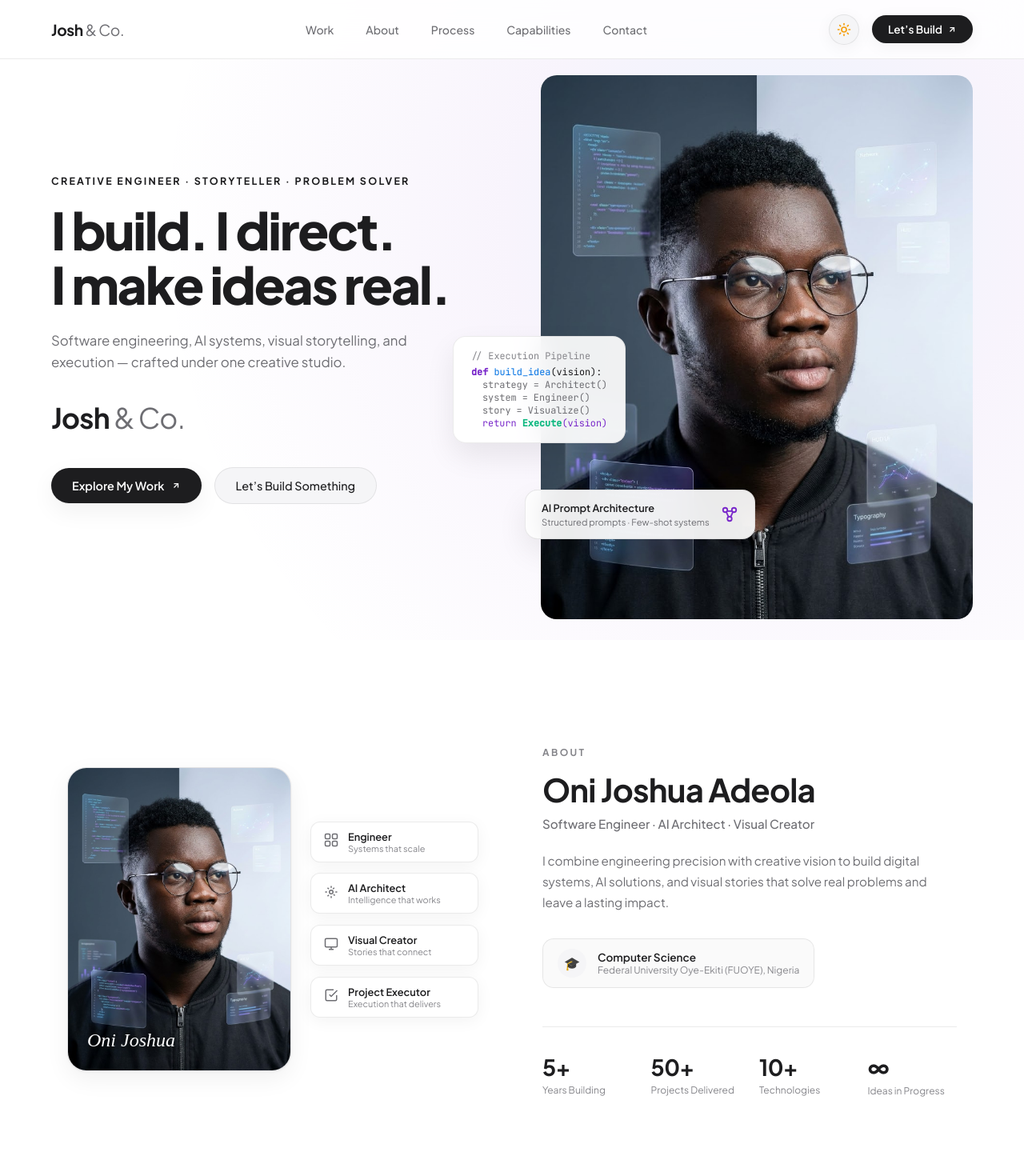
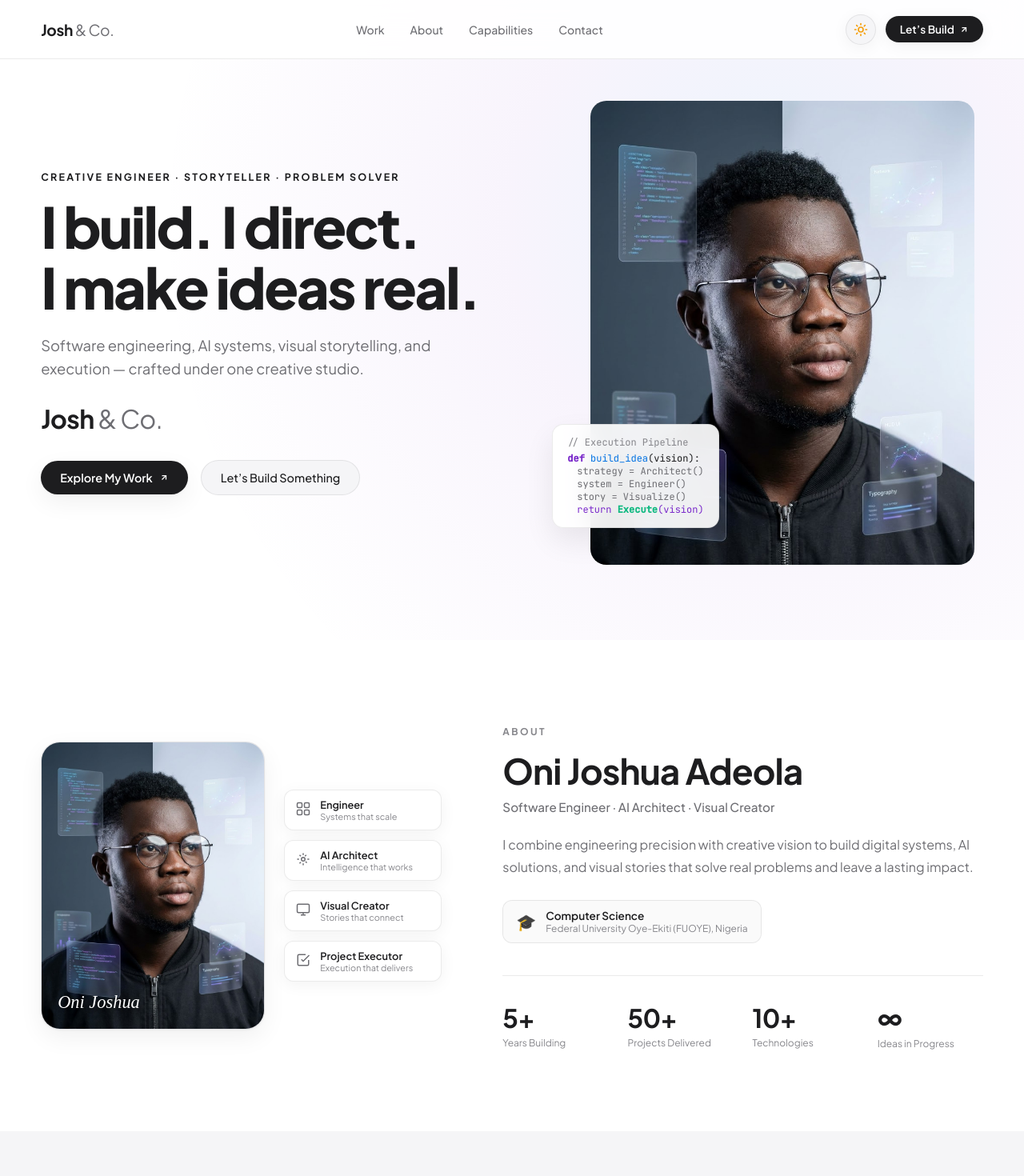
Before and after one commit to cyberhoruspunk/joshandco-web, a Next.js app: page / in a window 1280 px wide. Shown: the top 1470 px of the page at 80% size. Built offline with nearby package versions, Linux system fonts and the light colour scheme.

Commit message:
Add responsive layout and auto-scaling grid system

```diff
--- a/components/AboutSection.tsx
+++ b/components/AboutSection.tsx
@@ -56,14 +56,16 @@ const METRICS = [
 
 export const AboutSection: React.FC = () => {
   return (
-    <section id="about" style={{ padding: '8rem 4rem', maxWidth: '1240px', margin: '0 auto', backgroundColor: 'var(--bg-primary)' }}>
-      <div style={{ display: 'grid', gridTemplateColumns: '1fr 1.25fr', gap: '5rem', alignItems: 'center' }}>
-        <div style={{ display: 'flex', gap: '1.5rem', alignItems: 'center' }}>
-          <div style={{ width: '280px', height: '380px' }}>
+    <section id="about" className="section-spacing" style={{ backgroundColor: 'var(--bg-primary)' }}>
+      <div className="site-container">
+        <div className="about-grid">
+
+          <div className="about-left-col">
+            <div style={{ width: '100%', maxWidth: '280px', height: '360px', flexShrink: 0 }}>
               <ProfilePhoto variant="about" />
             </div>
 
-          <div style={{ display: 'flex', flexDirection: 'column', gap: '0.85rem' }}>
+            <div style={{ display: 'flex', flexDirection: 'column', gap: '0.75rem', width: '100%', maxWidth: '240px' }}>
               {ROLES.map((role, i) => (
                 <div
                   key={i}
@@ -74,8 +76,7 @@ export const AboutSection: React.FC = () => {
                     background: 'var(--bg-card)',
                     border: '1px solid var(--border-subtle)',
                     borderRadius: '12px',
-                  padding: '10px 16px',
-                  width: '210px',
+                    padding: '10px 14px',
                     boxShadow: 'var(--shadow-subtle)',
                   }}
                 >
@@ -93,14 +94,14 @@ export const AboutSection: React.FC = () => {
             <span style={{ fontSize: '0.75rem', letterSpacing: '0.2em', textTransform: 'uppercase', color: 'var(--text-muted)', fontWeight: 700 }}>
               About
             </span>
-          <h2 style={{ fontSize: '2.5rem', fontWeight: 700, margin: '0.75rem 0 0.5rem', letterSpacing: '-0.02em', color: 'var(--text-primary)' }}>
+            <h2 style={{ fontSize: 'clamp(2rem, 3.5vw, 2.75rem)', fontWeight: 700, margin: '0.75rem 0 0.5rem', letterSpacing: '-0.02em', color: 'var(--text-primary)' }}>
               Oni Joshua Adeola
             </h2>
             <p style={{ fontSize: '0.95rem', color: 'var(--text-secondary)', marginBottom: '1.5rem', fontWeight: 500 }}>
               Software Engineer · AI Architect · Visual Creator
             </p>
 
-          <p style={{ fontSize: '0.95rem', lineHeight: 1.7, color: 'var(--text-secondary)', marginBottom: '2rem' }}>
+            <p style={{ fontSize: '1rem', lineHeight: 1.7, color: 'var(--text-secondary)', marginBottom: '1.75rem' }}>
               I combine engineering precision with creative vision to build digital systems, AI solutions, and visual stories that solve real problems and leave a lasting impact.
             </p>
 
@@ -108,42 +109,32 @@ export const AboutSection: React.FC = () => {
               style={{
                 display: 'inline-flex',
                 alignItems: 'center',
-              gap: '14px',
-              padding: '12px 18px',
+                gap: '12px',
+                padding: '10px 16px',
                 background: 'var(--bg-card-subtle)',
                 border: '1px solid var(--border-subtle)',
-              borderRadius: '14px',
-              marginBottom: '3rem',
+                borderRadius: '12px',
+                marginBottom: '2.5rem',
               }}
             >
-            <div
-              style={{
-                width: '36px',
-                height: '36px',
-                borderRadius: '50%',
-                background: 'var(--btn-secondary-bg)',
-                display: 'flex',
-                alignItems: 'center',
-                justifyContent: 'center',
-              }}
-            >
-              🎓
-            </div>
+              <span style={{ fontSize: '1.25rem' }}>🎓</span>
               <div>
                 <div style={{ fontSize: '0.85rem', fontWeight: 600, color: 'var(--text-primary)' }}>Computer Science</div>
                 <div style={{ fontSize: '0.75rem', color: 'var(--text-muted)' }}>Federal University Oye-Ekiti (FUOYE), Nigeria</div>
               </div>
             </div>
 
-          <div style={{ display: 'grid', gridTemplateColumns: 'repeat(4, 1fr)', gap: '1.5rem', borderTop: '1px solid var(--border-subtle)', paddingTop: '2rem' }}>
+            <div className="about-metrics-grid">
               {METRICS.map((m, i) => (
                 <div key={i}>
-                <div style={{ fontSize: '1.75rem', fontWeight: 700, letterSpacing: '-0.02em', color: 'var(--text-primary)' }}>{m.value}</div>
+                  <div style={{ fontSize: 'clamp(1.5rem, 2.5vw, 2rem)', fontWeight: 700, letterSpacing: '-0.02em', color: 'var(--text-primary)' }}>{m.value}</div>
                   <div style={{ fontSize: '0.75rem', color: 'var(--text-muted)', marginTop: '4px' }}>{m.label}</div>
                 </div>
               ))}
             </div>
           </div>
+
+        </div>
       </div>
     </section>
   );
--- a/components/Hero.tsx
+++ b/components/Hero.tsx
@@ -3,19 +3,12 @@ import { ProfilePhoto } from './ProfilePhoto';
 
 export const Hero: React.FC = () => {
   return (
-    <section
-      style={{
-        position: 'relative',
-        minHeight: '100vh',
-        display: 'flex',
-        alignItems: 'center',
-        padding: '0 4rem',
-        overflow: 'hidden',
-        background: 'var(--hero-radial)',
-        backgroundColor: 'var(--bg-primary)',
-      }}
-    >
-      <div style={{ maxWidth: '640px', zIndex: 2, paddingTop: '3rem' }}>
+    <section className="hero-wrapper">
+      <div className="site-container">
+        <div className="hero-grid">
+
+          {/* Left Text Content */}
+          <div>
             <p
               style={{
                 fontSize: '0.78rem',
@@ -23,7 +16,7 @@ export const Hero: React.FC = () => {
                 textTransform: 'uppercase',
                 fontWeight: 700,
                 color: 'var(--accent-text-gradient)',
-            marginBottom: '1.25rem',
+                marginBottom: '1rem',
               }}
             >
               Creative Engineer · Storyteller · Problem Solver
@@ -31,12 +24,12 @@ export const Hero: React.FC = () => {
 
             <h1
               style={{
-            fontSize: 'clamp(2.5rem, 5vw, 4.5rem)',
-            lineHeight: 1.05,
+                fontSize: 'clamp(2.3rem, 5.5vw, 4.5rem)',
+                lineHeight: 1.08,
                 fontWeight: 800,
                 letterSpacing: '-0.035em',
                 color: 'var(--text-primary)',
-            marginBottom: '1.5rem',
+                marginBottom: '1.25rem',
               }}
             >
               I build. I direct.<br />
@@ -45,21 +38,21 @@ export const Hero: React.FC = () => {
 
             <p
               style={{
-            fontSize: '1.05rem',
+                fontSize: 'clamp(0.95rem, 1.5vw, 1.15rem)',
                 lineHeight: 1.6,
                 color: 'var(--text-secondary)',
-            maxWidth: '460px',
-            marginBottom: '2rem',
+                maxWidth: '520px',
+                marginBottom: '1.75rem',
               }}
             >
               Software engineering, AI systems, visual storytelling, and execution — crafted under one creative studio.
             </p>
 
-        <div style={{ fontSize: '2.2rem', fontWeight: 700, marginBottom: '2.5rem', letterSpacing: '-0.02em', color: 'var(--text-primary)' }}>
+            <div style={{ fontSize: '2rem', fontWeight: 700, marginBottom: '2rem', letterSpacing: '-0.02em', color: 'var(--text-primary)' }}>
               Josh <span style={{ color: 'var(--text-secondary)', fontWeight: 400 }}>& Co.</span>
             </div>
 
-        <div style={{ display: 'flex', gap: '1rem', alignItems: 'center' }}>
+            <div style={{ display: 'flex', gap: '1rem', alignItems: 'center', flexWrap: 'wrap' }}>
               <a
                 href="#work"
                 style={{
@@ -68,7 +61,7 @@ export const Hero: React.FC = () => {
                   gap: '8px',
                   backgroundColor: 'var(--btn-primary-bg)',
                   color: 'var(--btn-primary-text)',
-              padding: '13px 26px',
+                  padding: '12px 24px',
                   borderRadius: '9999px',
                   fontWeight: 600,
                   fontSize: '0.9rem',
@@ -85,7 +78,7 @@ export const Hero: React.FC = () => {
               <a
                 href="#contact"
                 style={{
-              padding: '13px 26px',
+                  padding: '12px 24px',
                   borderRadius: '9999px',
                   border: '1px solid var(--btn-secondary-border)',
                   backgroundColor: 'var(--btn-secondary-bg)',
@@ -99,72 +92,26 @@ export const Hero: React.FC = () => {
             </div>
           </div>
 
-      <div
-        style={{
-          position: 'absolute',
-          right: '5%',
-          top: '50%',
-          transform: 'translateY(-45%)',
-          width: '540px',
-          height: '680px',
-          zIndex: 1,
-        }}
-      >
+          {/* Right Column / Fluid Portrait */}
+          <div className="hero-portrait-wrapper">
             <ProfilePhoto variant="hero" />
 
-        <div
-          style={{
-            position: 'absolute',
-            bottom: '220px',
-            left: '-110px',
-            background: 'var(--code-snippet-bg)',
-            backdropFilter: 'blur(16px)',
-            border: '1px solid var(--code-snippet-border)',
-            borderRadius: '16px',
-            padding: '16px 22px',
-            fontFamily: 'var(--font-mono)',
-            fontSize: '0.74rem',
-            boxShadow: 'var(--code-snippet-shadow)',
-          }}
-        >
+            {/* Code Snippet Floating Graphic */}
+            <div className="floating-code-snippet">
               <div style={{ color: 'var(--text-muted)', marginBottom: '4px' }}>// Execution Pipeline</div>
-          <div><span style={{ color: 'var(--accent-purple)', fontWeight: 600 }}>def</span> <span style={{ color: 'var(--accent-blue)' }}>build_idea</span>(vision):</div>
-          <div style={{ paddingLeft: '14px', color: 'var(--text-secondary)' }}>strategy = Architect()</div>
-          <div style={{ paddingLeft: '14px', color: 'var(--text-secondary)' }}>system = Engineer()</div>
-          <div style={{ paddingLeft: '14px', color: 'var(--text-secondary)' }}>story = Visualize()</div>
-          <div style={{ paddingLeft: '14px', color: 'var(--accent-purple)' }}>return <span style={{ color: 'var(--accent-emerald)', fontWeight: 600 }}>Execute</span>(vision)</div>
+              <div>
+                <span style={{ color: 'var(--accent-purple)', fontWeight: 600 }}>def</span>{' '}
+                <span style={{ color: 'var(--accent-blue)' }}>build_idea</span>(vision):
+              </div>
+              <div style={{ paddingLeft: '12px', color: 'var(--text-secondary)' }}>strategy = Architect()</div>
+              <div style={{ paddingLeft: '12px', color: 'var(--text-secondary)' }}>system = Engineer()</div>
+              <div style={{ paddingLeft: '12px', color: 'var(--text-secondary)' }}>story = Visualize()</div>
+              <div style={{ paddingLeft: '12px', color: 'var(--accent-purple)' }}>
+                return <span style={{ color: 'var(--accent-emerald)', fontWeight: 600 }}>Execute</span>(vision)
+              </div>
+            </div>
           </div>
 
-        <div
-          style={{
-            position: 'absolute',
-            bottom: '100px',
-            left: '-20px',
-            background: 'var(--code-snippet-bg)',
-            backdropFilter: 'blur(16px)',
-            border: '1px solid var(--code-snippet-border)',
-            borderRadius: '16px',
-            padding: '14px 20px',
-            display: 'flex',
-            alignItems: 'center',
-            gap: '14px',
-            boxShadow: 'var(--code-snippet-shadow)',
-          }}
-        >
-          <div>
-            <div style={{ fontSize: '0.8rem', fontWeight: 600, color: 'var(--text-primary)' }}>AI Prompt Architecture</div>
-            <div style={{ fontSize: '0.7rem', color: 'var(--text-secondary)', marginTop: '2px' }}>
-              Structured prompts · Few-shot systems
-            </div>
-          </div>
-          <svg width="22" height="22" viewBox="0 0 24 24" fill="none" stroke="var(--accent-purple)" strokeWidth="2">
-            <circle cx="6" cy="6" r="3" />
-            <circle cx="18" cy="6" r="3" />
-            <circle cx="12" cy="18" r="3" />
-            <line x1="8.5" y1="7.5" x2="15.5" y2="7.5" />
-            <line x1="7.5" y1="8.5" x2="10.5" y2="15.5" />
-            <line x1="16.5" y1="8.5" x2="13.5" y2="15.5" />
-          </svg>
         </div>
       </div>
     </section>
--- a/components/Navbar.tsx
+++ b/components/Navbar.tsx
@@ -3,29 +3,13 @@ import { ThemeToggle } from './ThemeToggle';
 
 export const Navbar: React.FC = () => {
   return (
-    <header
-      style={{
-        position: 'fixed',
-        top: 0,
-        left: 0,
-        right: 0,
-        zIndex: 100,
-        display: 'flex',
-        justifyContent: 'space-between',
-        alignItems: 'center',
-        padding: '1.1rem 4rem',
-        backdropFilter: 'blur(20px)',
-        WebkitBackdropFilter: 'blur(20px)',
-        backgroundColor: 'var(--bg-nav)',
-        borderBottom: '1px solid var(--border-subtle)',
-      }}
-    >
+    <header className="nav-header">
       <div style={{ fontSize: '1.2rem', fontWeight: 700, letterSpacing: '-0.02em', color: 'var(--text-primary)' }}>
         Josh <span style={{ color: 'var(--text-secondary)', fontWeight: 400 }}>& Co.</span>
       </div>
 
-      <nav style={{ display: 'flex', gap: '2.5rem', alignItems: 'center' }}>
-        {['Work', 'About', 'Process', 'Capabilities', 'Contact'].map((item) => (
+      <nav className="nav-links">
+        {['Work', 'About', 'Capabilities', 'Contact'].map((item) => (
           <a
             key={item}
             href={`#${item.toLowerCase()}`}
@@ -40,7 +24,7 @@ export const Navbar: React.FC = () => {
         ))}
       </nav>
 
-      <div style={{ display: 'flex', alignItems: 'center', gap: '1rem' }}>
+      <div style={{ display: 'flex', alignItems: 'center', gap: '0.75rem' }}>
         <ThemeToggle />
         <a
           href="#contact"
@@ -50,11 +34,12 @@ export const Navbar: React.FC = () => {
             gap: '6px',
             backgroundColor: 'var(--btn-primary-bg)',
             color: 'var(--btn-primary-text)',
-            padding: '9px 20px',
+            padding: '8px 18px',
             borderRadius: '9999px',
             fontSize: '0.85rem',
             fontWeight: 600,
             boxShadow: 'var(--shadow-subtle)',
+            whiteSpace: 'nowrap',
           }}
         >
           Let’s Build
--- a/components/ProfilePhoto.tsx
+++ b/components/ProfilePhoto.tsx
@@ -57,11 +57,11 @@ export const ProfilePhoto: React.FC<ProfilePhotoProps> = ({ variant = 'hero', cl
         <div
           style={{
             position: 'absolute',
-            bottom: '24px',
-            left: '24px',
+            bottom: '20px',
+            left: '20px',
             fontFamily: 'serif',
             fontStyle: 'italic',
-            fontSize: '1.5rem',
+            fontSize: '1.4rem',
             color: '#ffffff',
             textShadow: '0 2px 12px rgba(0, 0, 0, 0.8)',
             pointerEvents: 'none',
--- a/styles/globals.css
+++ b/styles/globals.css
@@ -4,43 +4,35 @@
   --font-sans: 'Plus Jakarta Sans', -apple-system, BlinkMacSystemFont, 'SF Pro Display', sans-serif;
   --font-mono: 'JetBrains Mono', monospace;
 
-  /* LIGHT MODE (Apple Daytime Studio) */
+  /* LIGHT MODE */
   --bg-primary: #FFFFFF;
   --bg-secondary: #F5F5F7;
   --bg-tertiary: #FAFAFA;
-  --bg-nav: rgba(255, 255, 255, 0.82);
+  --bg-nav: rgba(255, 255, 255, 0.85);
   --bg-card: #FFFFFF;
   --bg-card-subtle: rgba(0, 0, 0, 0.02);
   --bg-card-hover: #F8F8FA;
 
   --border-subtle: rgba(0, 0, 0, 0.08);
   --border-medium: rgba(0, 0, 0, 0.14);
-  --border-focus: #0071E3;
 
   --text-primary: #1D1D1F;
   --text-secondary: #6E6E73;
   --text-muted: #86868B;
-  --text-accent: #0066CC;
 
   --accent-purple: #7928CA;
   --accent-blue: #0071E3;
-  --accent-cyan: #00A3BF;
   --accent-emerald: #10B981;
-  --accent-gradient: linear-gradient(135deg, #7928CA 0%, #0071E3 100%);
   --accent-text-gradient: linear-gradient(135deg, #5B21B6 0%, #1D4ED8 100%);
 
   --shadow-subtle: 0 4px 20px rgba(0, 0, 0, 0.05);
   --shadow-card: 0 10px 30px rgba(0, 0, 0, 0.06), 0 1px 3px rgba(0, 0, 0, 0.04);
-  --shadow-card-hover: 0 20px 40px rgba(0, 0, 0, 0.1), 0 1px 3px rgba(0, 0, 0, 0.06);
 
   --btn-primary-bg: #1D1D1F;
   --btn-primary-text: #FFFFFF;
-  --btn-primary-hover: #333336;
-
   --btn-secondary-bg: #F5F5F7;
   --btn-secondary-border: rgba(0, 0, 0, 0.08);
   --btn-secondary-text: #1D1D1F;
-  --btn-secondary-hover: #E8E8ED;
 
   --hero-radial: radial-gradient(circle at 75% 35%, rgba(0, 113, 227, 0.08) 0%, rgba(121, 40, 202, 0.05) 30%, rgba(255, 255, 255, 0) 70%);
   --signature-radial: radial-gradient(ellipse at center, rgba(121, 40, 202, 0.08) 0%, rgba(0, 113, 227, 0.04) 40%, rgba(255, 255, 255, 0) 75%);
@@ -56,47 +48,39 @@
 }
 
 [data-theme='dark'] {
-  /* DARK MODE (Nighttime High-Contrast Glow) */
+  /* DARK MODE */
   --bg-primary: #000000;
   --bg-secondary: #0A0A0A;
   --bg-tertiary: #111111;
-  --bg-nav: rgba(0, 0, 0, 0.78);
+  --bg-nav: rgba(0, 0, 0, 0.82);
   --bg-card: #0E0E10;
   --bg-card-subtle: rgba(255, 255, 255, 0.03);
   --bg-card-hover: #16161A;
 
   --border-subtle: rgba(255, 255, 255, 0.1);
   --border-medium: rgba(255, 255, 255, 0.2);
-  --border-focus: #4D8BFF;
 
   --text-primary: #FFFFFF;
   --text-secondary: #A1A1A6;
   --text-muted: #6E6E73;
-  --text-accent: #60A5FA;
 
   --accent-purple: #B59FFF;
   --accent-blue: #38BDF8;
-  --accent-cyan: #22D3EE;
   --accent-emerald: #34D399;
-  --accent-gradient: linear-gradient(135deg, #B59FFF 0%, #38BDF8 100%);
   --accent-text-gradient: linear-gradient(135deg, #D8B4FE 0%, #60A5FA 100%);
 
   --shadow-subtle: 0 4px 24px rgba(0, 0, 0, 0.4);
   --shadow-card: 0 10px 30px rgba(0, 0, 0, 0.6), 0 0 1px rgba(255, 255, 255, 0.15);
-  --shadow-card-hover: 0 20px 45px rgba(0, 0, 0, 0.8), 0 0 20px rgba(77, 139, 255, 0.18);
 
   --btn-primary-bg: #FFFFFF;
   --btn-primary-text: #000000;
-  --btn-primary-hover: #E5E5EA;
-
   --btn-secondary-bg: rgba(255, 255, 255, 0.06);
   --btn-secondary-border: rgba(255, 255, 255, 0.14);
   --btn-secondary-text: #FFFFFF;
-  --btn-secondary-hover: rgba(255, 255, 255, 0.12);
 
   --hero-radial: radial-gradient(circle at 75% 35%, rgba(181, 159, 255, 0.16) 0%, rgba(56, 189, 248, 0.1) 40%, rgba(0, 0, 0, 0) 75%);
   --signature-radial: radial-gradient(ellipse at center, rgba(181, 159, 255, 0.16) 0%, rgba(56, 189, 248, 0.08) 50%, rgba(0, 0, 0, 0) 75%);
-  --code-snippet-bg: rgba(14, 14, 18, 0.82);
+  --code-snippet-bg: rgba(14, 14, 18, 0.85);
   --code-snippet-border: rgba(255, 255, 255, 0.12);
   --code-snippet-shadow: 0 20px 40px rgba(0, 0, 0, 0.8), 0 0 24px rgba(181, 159, 255, 0.12);
 
@@ -111,11 +95,10 @@
   box-sizing: border-box;
   margin: 0;
   padding: 0;
-  transition:
-    background-color 300ms cubic-bezier(0.16, 1, 0.3, 1),
-    border-color 300ms cubic-bezier(0.16, 1, 0.3, 1),
-    color 200ms ease,
-    box-shadow 300ms ease;
+  transition: background-color 300ms cubic-bezier(0.16, 1, 0.3, 1),
+              border-color 300ms cubic-bezier(0.16, 1, 0.3, 1),
+              color 200ms ease,
+              box-shadow 300ms ease;
 }
 
 html, body {
@@ -125,7 +108,7 @@ html, body {
   -webkit-font-smoothing: antialiased;
   -moz-osx-font-smoothing: grayscale;
   overflow-x: hidden;
-  scroll-behavior: smooth;
+  width: 100%;
 }
 
 a {
@@ -140,17 +123,196 @@ button {
   cursor: pointer;
 }
 
-/* CSS-Controlled Icon Visibility (Prevents Hydration Mismatches) */
-:root .theme-icon-moon {
-  display: none !important;
-}
-:root .theme-icon-sun {
-  display: block !important;
+/* Icon Switching for Hydration */
+:root .theme-icon-moon { display: none !important; }
+:root .theme-icon-sun { display: block !important; }
+[data-theme='dark'] .theme-icon-sun { display: none !important; }
+[data-theme='dark'] .theme-icon-moon { display: block !important; }
+
+/* =========================================
+   RESPONSIVE GLOBAL UTILITIES
+   ========================================= */
+
+.site-container {
+  width: 100%;
+  max-width: 1280px;
+  margin-left: auto;
+  margin-right: auto;
+  padding-left: clamp(1.25rem, 4vw, 3.5rem);
+  padding-right: clamp(1.25rem, 4vw, 3.5rem);
 }
 
-[data-theme='dark'] .theme-icon-sun {
-  display: none !important;
+.section-spacing {
+  padding-top: clamp(4rem, 8vw, 8rem);
+  padding-bottom: clamp(4rem, 8vw, 8rem);
 }
-[data-theme='dark'] .theme-icon-moon {
-  display: block !important;
+
+/* Navbar */
+.nav-header {
+  position: fixed;
+  top: 0;
+  left: 0;
+  right: 0;
+  z-index: 100;
+  display: flex;
+  justify-content: space-between;
+  align-items: center;
+  padding: 1.1rem clamp(1.25rem, 4vw, 3.5rem);
+  backdrop-filter: blur(20px);
+  -webkit-backdrop-filter: blur(20px);
+  background-color: var(--bg-nav);
+  border-bottom: 1px solid var(--border-subtle);
 }
+
+.nav-links {
+  display: flex;
+  gap: clamp(1rem, 2.5vw, 2.5rem);
+  align-items: center;
+}
+
+@media (max-width: 768px) {
+  .nav-links {
+    display: none; /* Keeps top header clean on mobile screens */
+  }
+}
+
+/* Hero Section */
+.hero-wrapper {
+  position: relative;
+  min-height: 100vh;
+  display: flex;
+  align-items: center;
+  padding-top: 6rem;
+  padding-bottom: 4rem;
+  background: var(--hero-radial);
+  background-color: var(--bg-primary);
+}
+
+.hero-grid {
+  display: grid;
+  grid-template-columns: 1.1fr 0.9fr;
+  align-items: center;
+  gap: clamp(2rem, 5vw, 4rem);
+  width: 100%;
+}
+
+@media (max-width: 992px) {
+  .hero-grid {
+    grid-template-columns: 1fr;
+    text-align: left;
+  }
+  .hero-wrapper {
+    min-height: auto;
+  }
+}
+
+.hero-portrait-wrapper {
+  position: relative;
+  width: 100%;
+  max-width: 480px;
+  height: clamp(380px, 48vw, 580px);
+  margin: 0 auto;
+}
+
+/* Floating Badges */
+.floating-code-snippet {
+  position: absolute;
+  bottom: 8%;
+  left: -10%;
+  background: var(--code-snippet-bg);
+  backdrop-filter: blur(16px);
+  border: 1px solid var(--code-snippet-border);
+  border-radius: 14px;
+  padding: 14px 18px;
+  font-family: var(--font-mono);
+  font-size: clamp(0.65rem, 1vw, 0.75rem);
+  box-shadow: var(--code-snippet-shadow);
+  z-index: 5;
+}
+
+@media (max-width: 768px) {
+  .floating-code-snippet {
+    display: none;
+  }
+}
+
+/* About Section */
+.about-grid {
+  display: grid;
+  grid-template-columns: 1fr 1.2fr;
+  gap: clamp(2.5rem, 6vw, 5rem);
+  align-items: center;
+}
+
+.about-left-col {
+  display: flex;
+  gap: 1.5rem;
+  align-items: center;
+}
+
+.about-metrics-grid {
+  display: grid;
+  grid-template-columns: repeat(4, 1fr);
+  gap: clamp(1rem, 2vw, 1.5rem);
+  border-top: 1px solid var(--border-subtle);
+  padding-top: 2rem;
+}
+
+@media (max-width: 1024px) {
+  .about-grid {
+    grid-template-columns: 1fr;
+  }
+  .about-left-col {
+    flex-direction: column;
+    align-items: flex-start;
+  }
+}
+
+@media (max-width: 640px) {
+  .about-metrics-grid {
+    grid-template-columns: repeat(2, 1fr);
+    gap: 1.5rem;
+  }
+}
+
+/* Featured Work Carousel / Cards */
+.work-grid {
+  display: grid;
+  grid-template-columns: repeat(auto-fit, minmax(240px, 1fr));
+  gap: clamp(1rem, 2vw, 1.5rem);
+}
+
+/* Capabilities Grid */
+.capabilities-grid {
+  display: grid;
+  grid-template-columns: repeat(auto-fit, minmax(260px, 1fr));
+  gap: clamp(1rem, 2vw, 1.5rem);
+}
+
+/* Footer Section */
+.footer-top {
+  display: flex;
+  justify-content: space-between;
+  align-items: flex-start;
+  gap: 3rem;
+  margin-bottom: clamp(3rem, 6vw, 6rem);
+}
+
+.footer-bottom {
+  display: flex;
+  justify-content: space-between;
+  font-size: 0.8rem;
+  color: var(--text-muted);
+  flex-wrap: wrap;
+  gap: 1rem;
+}
+
+@media (max-width: 768px) {
+  .footer-top {
+    flex-direction: column;
+    align-items: flex-start;
+  }
+  .footer-top > div:last-child {
+    align-items: flex-start !important;
+  }
+}
```
Also changed, not shown: components/CapabilitiesSection.tsx (+15 -13 lines), components/FeaturedWork.tsx (+10 -18 lines), components/FooterSection.tsx (+12 -16 lines). Lines whose indentation alone changed are shown as unchanged.
